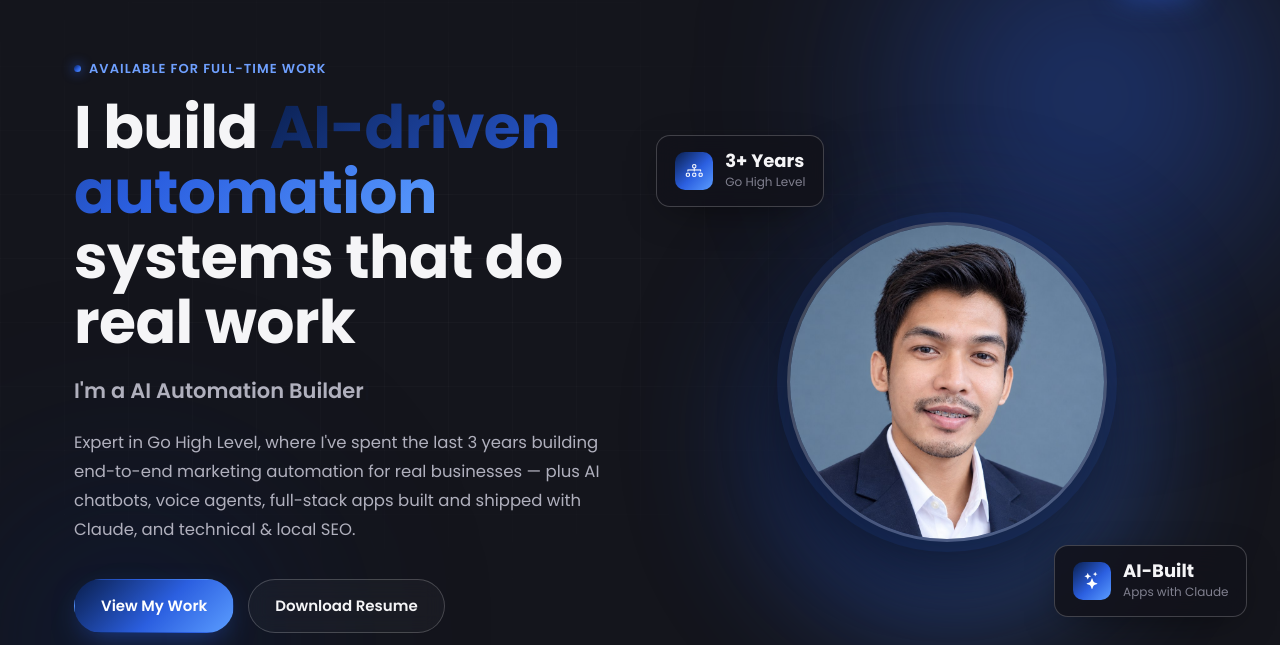
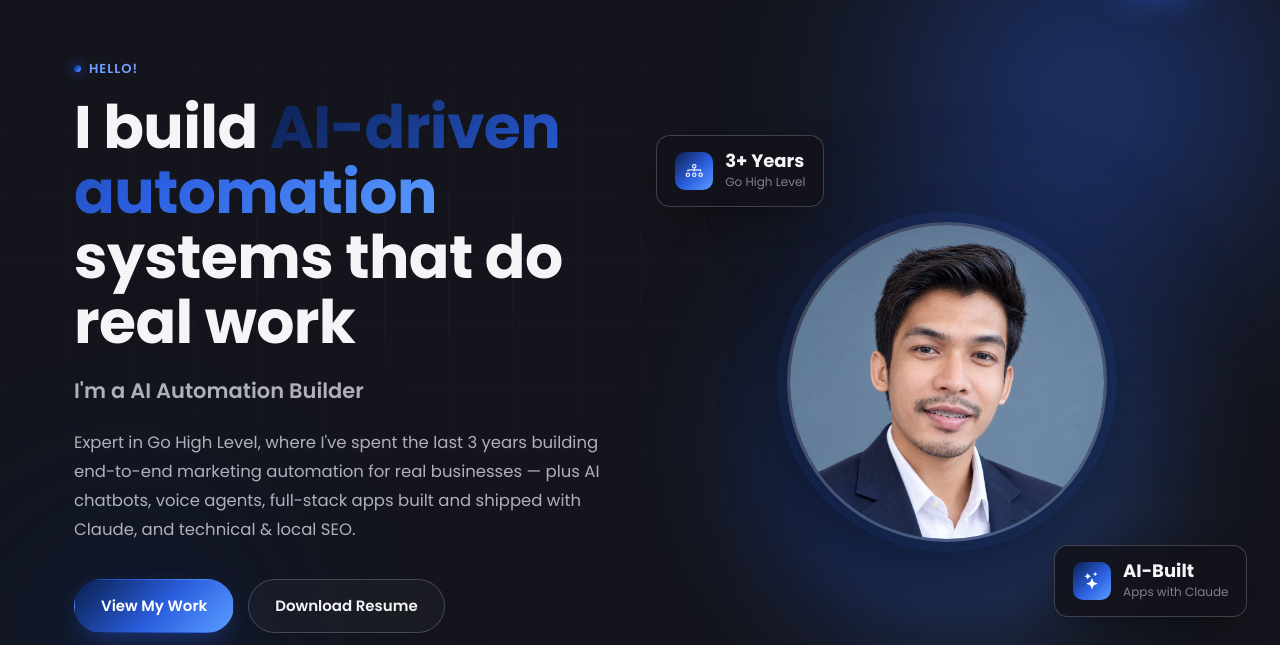
Before and after one commit to eliaszoleta/eliaszoleta-portfolio, a plain HTML site: page index.html in a window 1280 px wide. Shown: the part 62-707 px from the top of the page. Drawn offline with Linux system fonts and the light colour scheme.

Commit message:
Edit via live site editor (1 field)

```diff
--- a/index.html
+++ b/index.html
@@ -61,7 +61,7 @@
 
       <div class="container">
         <div class="hero-copy" data-aos="fade-up">
-          <div class="eyebrow" data-edit="hero.eyebrow">Available for full-time work</div>
+          <div class="eyebrow" data-edit="hero.eyebrow">hello!</div>
           <h1><span data-edit="hero.headline.pre">I build </span><span class="highlight" data-edit="hero.headline.highlight">AI-driven automation</span><span data-edit="hero.headline.post"> systems that do real work</span></h1>
           <p class="hero-role">I'm a <span class="typed" data-typed-items="GHL Specialist, AI Automation Builder, Claude-Powered App Builder, SEO Specialist">GHL Specialist</span><span class="typed-cursor typed-cursor--blink" aria-hidden="true"></span></p>
           <p class="hero-bio" data-edit="hero.bio">Expert in Go High Level, where I've spent the last 3 years building end-to-end marketing automation for real businesses — plus AI chatbots, voice agents, full-stack apps built and shipped with Claude, and technical &amp; local SEO.</p>
```
